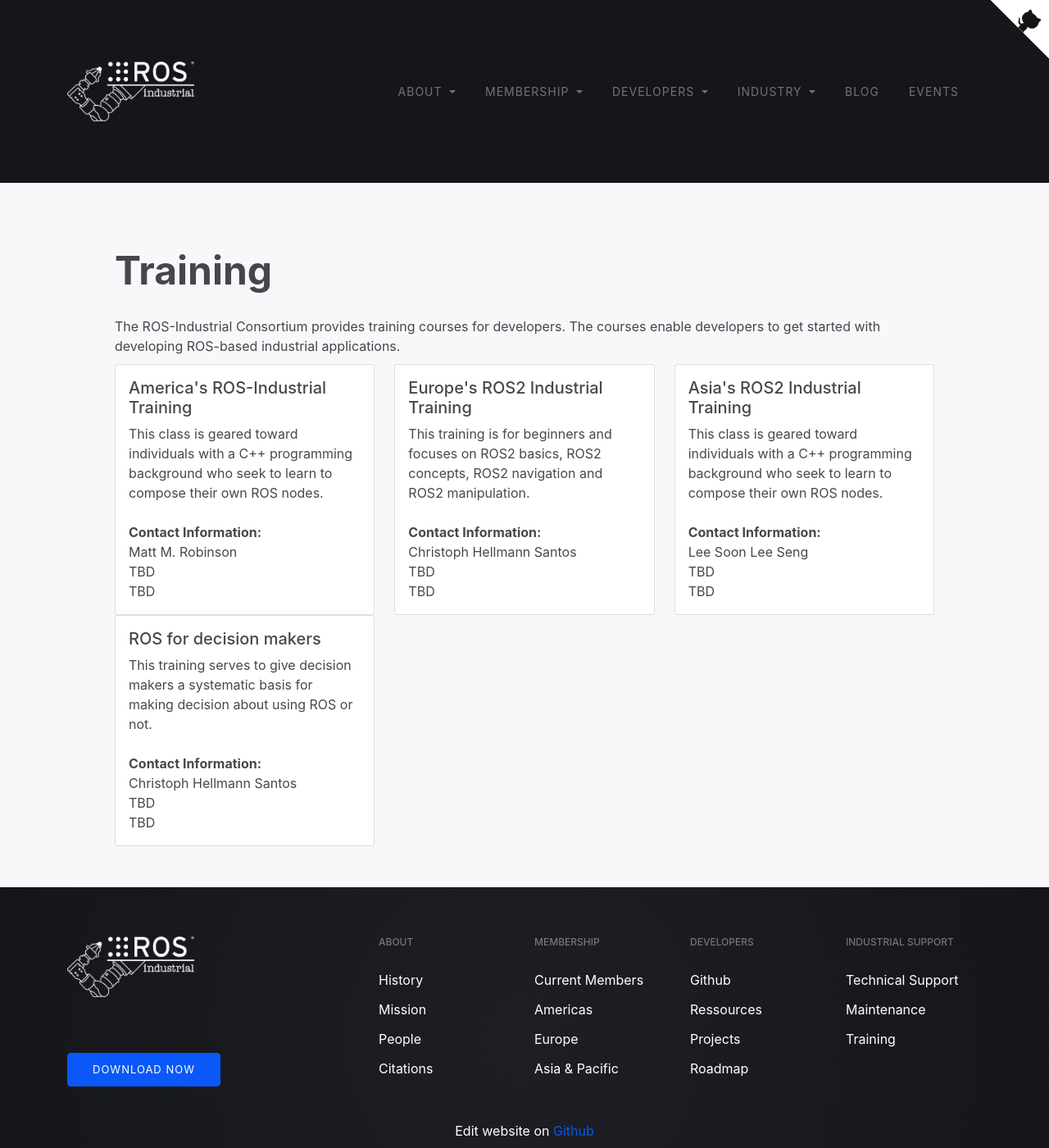
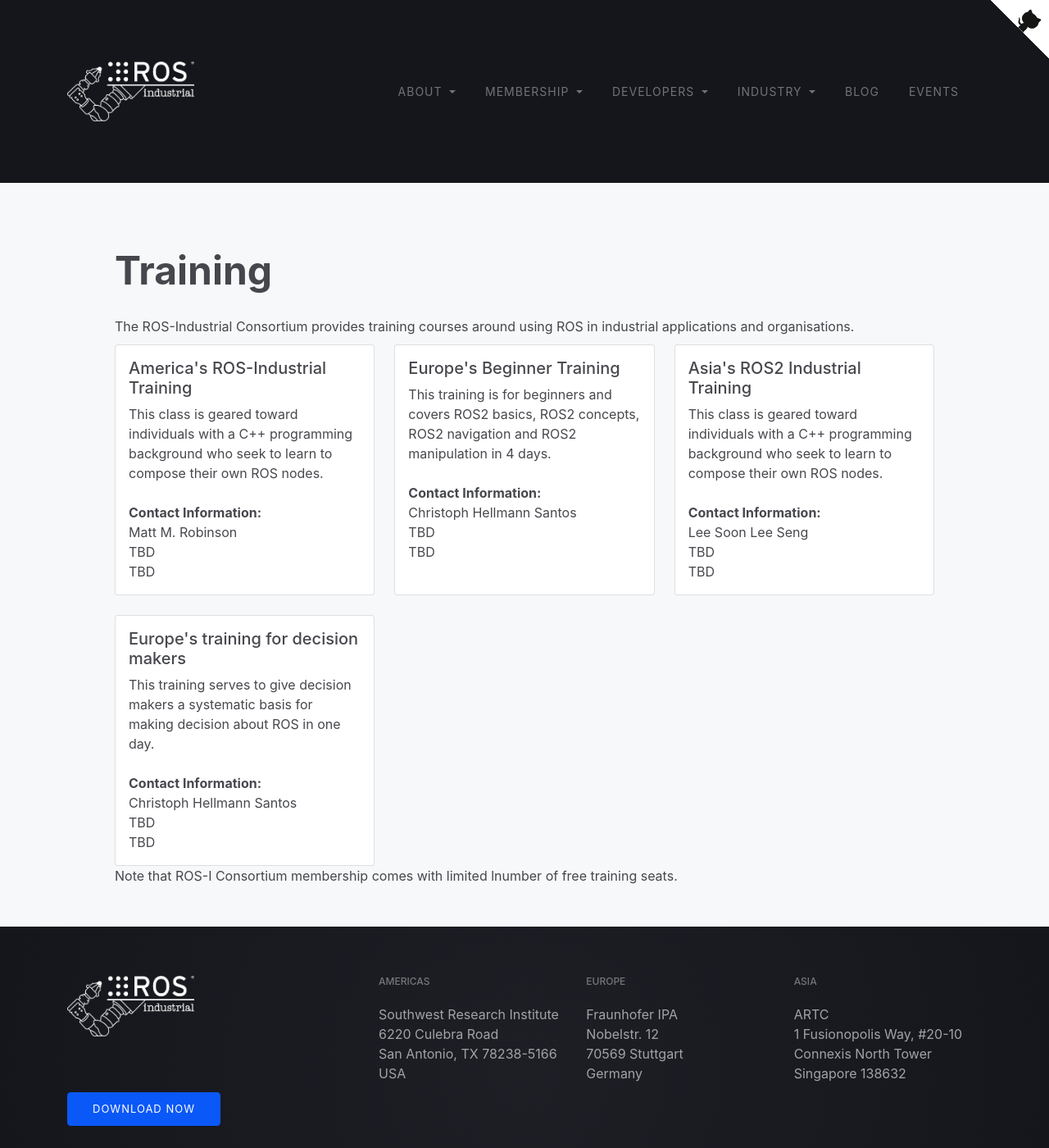
Before and after one commit to hellantos/rosindustrial-website, a Jekyll site: the page built from industrial_support/training.markdown, in a window 1280 px wide and 1400 px high. Shown: the whole window at 82% size. Built offline with Jekyll 4.4.1, drawn with Linux system fonts in a browser that asks for light colours.

Commit message:
Some Updates

```diff
--- a/_config.yml
+++ b/_config.yml
@@ -8,7 +8,7 @@
 url: "" # the base hostname & protocol for your site, e.g. http://example.com
 twitter_username: jekyllrb
 github_username:  jekyll
-#prefix: /rosindustrial-website
+prefix: /rosindustrial-website
 # Build settings
 plugins:
   - jekyll-feed
--- a/_includes/footer.html
+++ b/_includes/footer.html
@@ -9,70 +9,32 @@
         </div>
         <div class="col-xs-12 col-lg-8">
           <div class="row">
-            <div class="single-footer-navigation">
-              <h4>ABOUT</h4>
-              <ul>
-                <li>
-                  <a href="#">History</a>
-                </li>
-                <li>
-                  <a href="#">Mission</a>
-                </li>
-                <li>
-                  <a href="#">People</a>
-                </li>
-                <li>
-                  <a href="#">Citations</a>
-                </li>
-              </ul>
+            <div class="col">
+              <h4>AMERICAS</h4>
+              <p>
+                Southwest Research Institute<br>
+                6220 Culebra Road<br>
+                San Antonio, TX 78238-5166<br>
+                USA
+              </p>
             </div>
-            <div class="single-footer-navigation">
-              <h4>MEMBERSHIP</h4>
-              <ul>
-                <li>
-                  <a href="#">Current Members</a>
-                </li>
-                <li>
-                  <a href="#">Americas</a>
-                </li>
-                <li>
-                  <a href="#">Europe</a>
-                </li>
-                <li>
-                  <a href="#">Asia & Pacific</a>
-                </li>
-              </ul>
+            <div class="col">
+              <h4>EUROPE</h4>
+              <p>
+                Fraunhofer IPA <br>
+                Nobelstr. 12 <br>
+                70569 Stuttgart <br>
+                Germany
+              </p>
             </div>
-            <div class="single-footer-navigation">
-              <h4>DEVELOPERS</h4>
-              <ul>
-                <li>
-                  <a href="#">Github</a>
-                </li>
-                <li>
-                  <a href="#">Ressources</a>
-                </li>
-                <li>
-                  <a href="#">Projects</a>
-                </li>
-                <li>
-                  <a href="#">Roadmap</a>
-                </li>
-              </ul>
-            </div>
-            <div class="single-footer-navigation">
-              <h4>INDUSTRIAL SUPPORT</h4>
-              <ul>
-                <li>
-                  <a href="#">Technical Support</a>
-                </li>
-                <li>
-                  <a href="#">Maintenance</a>
-                </li>
-                <li>
-                  <a href="#">Training</a>
-                </li>
-              </ul>
+            <div class="col">
+              <h4>ASIA</h4>
+              <p>
+                ARTC <br>
+                1 Fusionopolis Way, #20-10 <br>
+                Connexis North Tower<br>
+                Singapore 138632
+              </p>
             </div>
           </div>
         </div>
--- a/developers/ressources/index.markdown
+++ b/developers/ressources/index.markdown
@@ -4,6 +4,8 @@
 title: Ressources
 ---
 <p style="margin-bottom: 50px;">This site contains links to useful slides, repositories and videos.</p>
+
+<h3 style="margin-top: 50px;"> Developer Material </h3>
 <div class="row align-items-stretch">
     <div class="col-4 d-flex align-items-stretch">
         <div class="card" >
--- a/industrial_support/training.markdown
+++ b/industrial_support/training.markdown
@@ -4,9 +4,9 @@
 title: Training
 ---
 
-The ROS-Industrial Consortium provides training courses for developers. The courses enable developers to get started with developing ROS-based industrial applications.
+The ROS-Industrial Consortium provides training courses around using ROS in industrial applications and organisations.
 
-<div class="row align-items-stretch">
+<div class="row align-items-stretch gy-4">
     <div class="col-4 d-flex align-items-stretch">
     <div class="card" style="width:100%;">
         <div class="card-body">
@@ -23,9 +23,9 @@
     <div class="col-4 d-flex align-items-stretch">
     <div class="card" style="width:100%;">
         <div class="card-body">
-            <h5 class="card-title">Europe's ROS2 Industrial Training</h5>
+            <h5 class="card-title">Europe's Beginner Training</h5>
             <p class="card-text">
-            This training is for beginners and focuses on ROS2 basics, ROS2 concepts, ROS2 navigation and ROS2 manipulation.<br><br>
+            This training is for beginners and covers ROS2 basics, ROS2 concepts, ROS2 navigation and ROS2 manipulation in 4 days.<br><br>
             <b>Contact Information:</b><br>
             Christoph Hellmann Santos<br>
             TBD<br>
@@ -49,10 +49,10 @@
     <div class="col-4 d-flex align-items-stretch">
     <div class="card" style="width:100%;">
         <div class="card-body">
-            <h5 class="card-title">ROS for decision makers</h5>
+            <h5 class="card-title">Europe's training for decision makers</h5>
             <p class="card-text">
             This training serves to give decision makers a systematic basis for
-            making decision about using ROS or not.<br><br>
+            making decision about ROS in one day.<br><br>
             <b>Contact Information:</b><br>
             Christoph Hellmann Santos<br>
             TBD<br>
@@ -61,3 +61,5 @@
     </div>
     </div>
 </div>
+
+Note that ROS-I Consortium membership comes with limited lnumber of free training seats.
```
Also changed, not shown: membership/americas.markdown (+25 -0 lines), membership/asia_pacific.markdown (+26 -0 lines).
